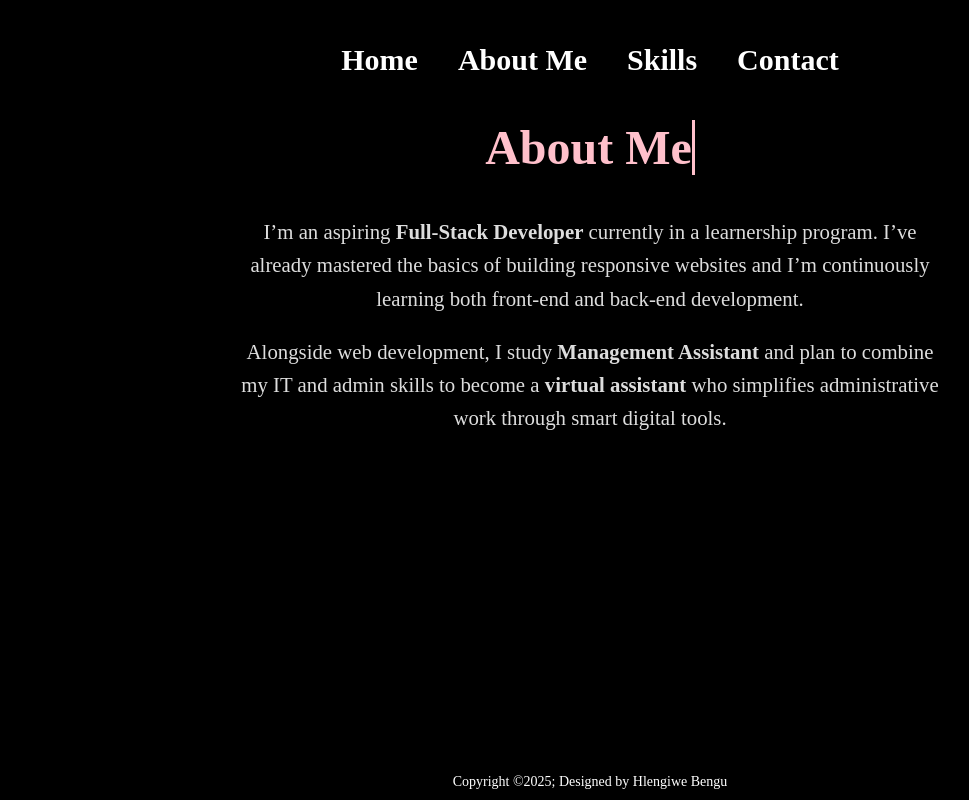
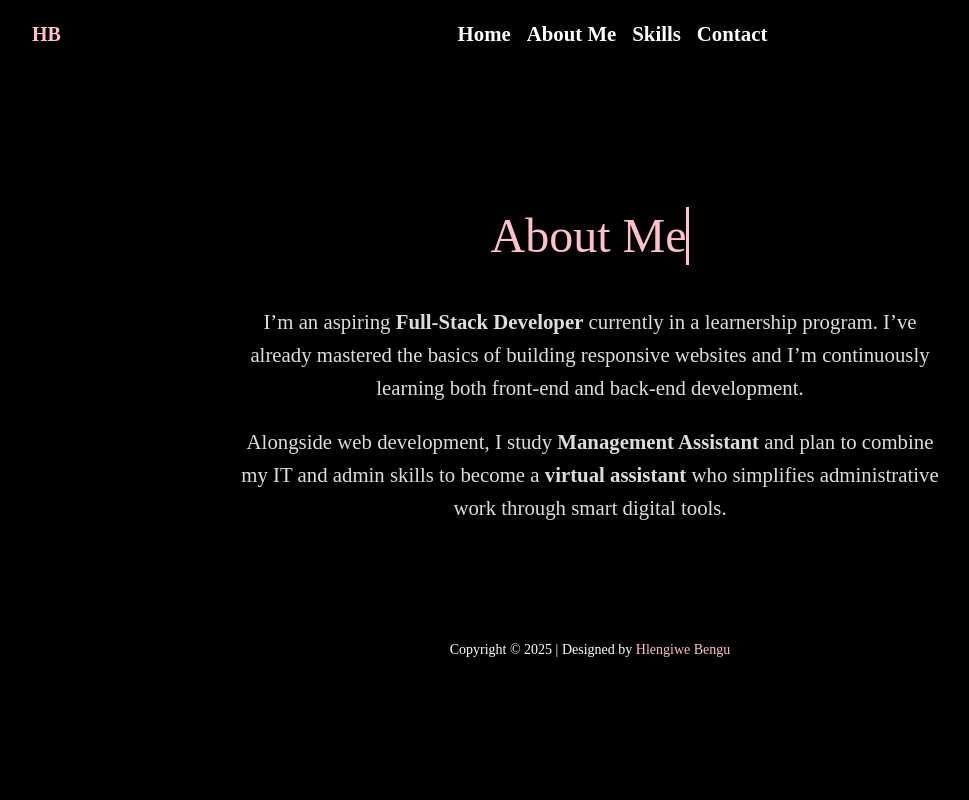
Before and after one commit to Hleng-B/Hleng-BPortfolio.github.io, a plain HTML site: page About Me.html in a window 1280 px wide. Shown: the whole page, without its empty margins (50-1019 px from the left). Drawn offline with nearby package versions, Linux system fonts and the light colour scheme.

Commit message:
About Me.html

```diff
--- a/About Me.html
+++ b/About Me.html
@@ -3,7 +3,9 @@
 <head>
   <meta charset="UTF-8">
   <meta name="viewport" content="width=device-width, initial-scale=1.0">
-  <title>Hlengiwe Bengu | Portfolio</title>
+  <title>Hlengiwe Bengu | About Me</title>
+
+  <link href="https://cdn.jsdelivr.net/npm/bootstrap@5.3.3/dist/css/bootstrap.min.css" rel="stylesheet">
 
   <style>
     body {
@@ -13,47 +15,33 @@
       color: #fff;
     }
 
-    header {
-      position: fixed;
-      top: 0;
-      width: 100%;
-      background: rgba(0, 0, 0, 0.5);
-      display: flex;
-      justify-content: center;
-      padding: 15px 0;
-      z-index: 1000;
+    nav.navbar {
+      transition: background-color 0.5s ease, box-shadow 0.5s ease;
+      background: rgba(0, 0, 0, 0.3);
     }
 
-nav {
- height: 90px;
- display: flex;
- justify-content:center;
- align-items:center;
- list-style: none;
- font-size: 30px;
+    nav.navbar.scrolled {
+      background: rgba(0, 0, 0, 0.9);
+      box-shadow: 0 2px 10px rgba(255, 192, 203, 0.1);
     }
 
- nav a {
- color: white;
- text-decoration: none;
+    .navbar-nav .nav-link {
+      color: white !important;
+      font-weight: bold;
+      font-size: 1.3rem;
+      padding: 10px 20px;
+      transition: 0.3s ease-in-out;
       font-family: 'Times New Roman', Times, serif;
- font-weight: bold;
- padding: 10px 20px;
- transition:0.4s ease-in-out;
     }
 
-nav::after{
-  content: '';
-  width: 0%;
-  height: 2px;
-  background: pink;
-  display: block;
-  margin: auto;
-  transition: 3s;
+    .navbar-nav .nav-link:hover {
+      color: pink !important;
     }
 
-nav a:hover {
-  color: pink;
+    /* ✅ Section Styling */
+    section {
+      padding: 140px 20px 80px;
+      text-align: center;
     }
 
     #aboutHeading {
@@ -73,18 +61,6 @@ nav a:hover {
       to { border-color: transparent; }
     }
 
-    section {
-      padding: 120px 20px;
-      text-align: center;
-
-    }
-
-    h2 {
-      font-size: 3.5rem;
-      color: pink;
-      text-align: center;
-    }
-
     p {
       font-size: 1.3rem;
       max-width: 700px;
@@ -94,28 +70,57 @@ nav a:hover {
     }
 
     footer {
-  position: absolute;
-  bottom: 10px;
-  width: 100%;
       text-align: center;
-  background: transparent;
       color: white;
       font-size: 14px;
+      padding: 15px 0;
+      background: transparent;
+    }
+
+
+    @media (max-width: 767px) {
+      #aboutHeading {
+        font-size: 2.3rem;
+      }
+
+      p {
+        font-size: 1.1rem;
+      }
+    }
+
+    @media (max-width: 575px) {
+      #aboutHeading {
+        font-size: 2rem;
+      }
+
+      p {
+        font-size: 1rem;
+      }
     }
   </style>
 </head>
 
 <body>
 
-  <header>
-    <nav>
-      <a href="Index.html">Home</a>
-      <a href="About Me.html">About Me</a>
-      <a href="Skills.html">Skills</a>
-      <a href="Contact Me.html">Contact</a>
+
+  <nav class="navbar navbar-expand-lg navbar-dark sticky-top">
+    <div class="container">
+      <a class="navbar-brand fw-bold" href="#" style="color:pink;">HB</a>
+      <button class="navbar-toggler" type="button" data-bs-toggle="collapse" data-bs-target="#navbarNav"
+        aria-controls="navbarNav" aria-expanded="false" aria-label="Toggle navigation">
+        <span class="navbar-toggler-icon"></span>
+      </button>
+
+      <div class="collapse navbar-collapse justify-content-center" id="navbarNav">
+        <ul class="navbar-nav">
+          <li class="nav-item"><a class="nav-link" href="Index.html">Home</a></li>
+          <li class="nav-item"><a class="nav-link" href="About Me.html">About Me</a></li>
+          <li class="nav-item"><a class="nav-link" href="Skills.html">Skills</a></li>
+          <li class="nav-item"><a class="nav-link" href="Contact Me.html">Contact</a></li>
+        </ul>
+      </div>
+    </div>
   </nav>
-  </header>
-
 
   <section id="about">
     <h2 id="aboutHeading"></h2>
@@ -124,8 +129,24 @@ nav a:hover {
   </section>
 
   <footer>
-  Copyright &copy;2025; Designed by <span class="designer"> Hlengiwe Bengu
+    Copyright &copy; 2025 | Designed by
+    <span style="color:pink;">Hlengiwe Bengu</span>
   </footer>
+
+  <script src="https://cdn.jsdelivr.net/npm/bootstrap@5.3.3/dist/js/bootstrap.bundle.min.js"></script>
+
+
+  <script>
+    window.addEventListener('scroll', function () {
+      const navbar = document.querySelector('.navbar');
+      if (window.scrollY > 50) {
+        navbar.classList.add('scrolled');
+      } else {
+        navbar.classList.remove('scrolled');
+      }
+    });
+  </script>
+
   <script>
     document.addEventListener("DOMContentLoaded", function() {
       const text = "About Me";
@@ -144,6 +165,5 @@ nav a:hover {
     });
   </script>
 
-
 </body>
 </html>
```
Lines whose indentation alone changed are shown as unchanged.
